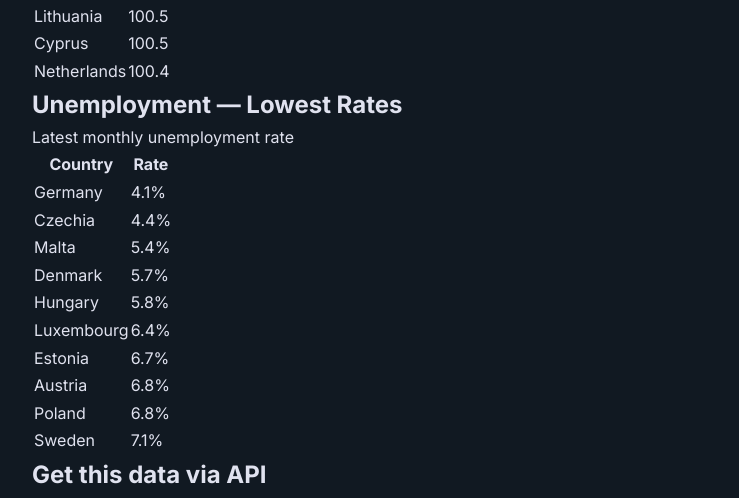
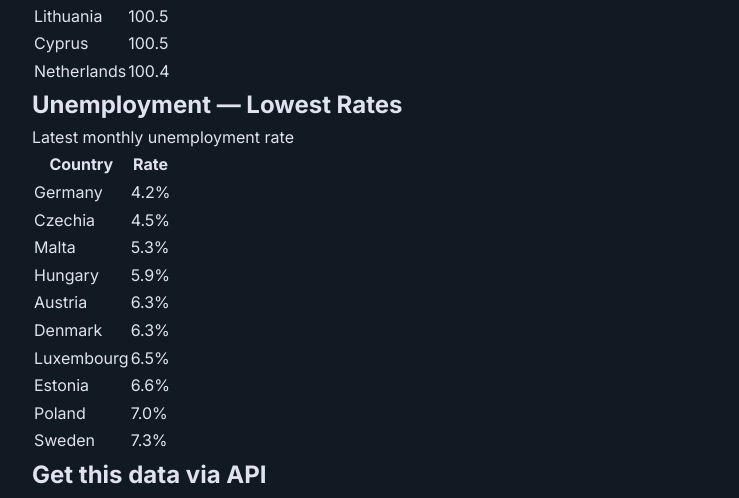
Before and after one commit to aethar-dev/aethar-data-pages, a Next.js app: page /reports/weekly-2026-w22 in a window 1280 px wide. Shown: the part 874-1372 px from the top of the page, without its empty margins (82-821 px from the left). Built offline with nearby package versions, Linux system fonts and the light colour scheme.

Commit message:
data: weekly report 2026-05-28 [skip ci]

```diff
--- a/app/reports/weekly-2026-w22/page.tsx
+++ b/app/reports/weekly-2026-w22/page.tsx
@@ -124,43 +124,43 @@
           <tbody>
               <tr key="DE" className="border-b border-[#2A2D3A]/50">
                 <td className="py-2 pr-4 text-sm text-white">Germany</td>
-                <td className="py-2 text-right font-mono text-sm text-[#4DD0E1]">4.1%</td>
+                <td className="py-2 text-right font-mono text-sm text-[#4DD0E1]">4.2%</td>
               </tr>
               <tr key="CZ" className="border-b border-[#2A2D3A]/50">
                 <td className="py-2 pr-4 text-sm text-white">Czechia</td>
-                <td className="py-2 text-right font-mono text-sm text-[#4DD0E1]">4.4%</td>
+                <td className="py-2 text-right font-mono text-sm text-[#4DD0E1]">4.5%</td>
               </tr>
               <tr key="MT" className="border-b border-[#2A2D3A]/50">
                 <td className="py-2 pr-4 text-sm text-white">Malta</td>
-                <td className="py-2 text-right font-mono text-sm text-[#4DD0E1]">5.4%</td>
+                <td className="py-2 text-right font-mono text-sm text-[#4DD0E1]">5.3%</td>
+              </tr>
+              <tr key="HU" className="border-b border-[#2A2D3A]/50">
+                <td className="py-2 pr-4 text-sm text-white">Hungary</td>
+                <td className="py-2 text-right font-mono text-sm text-[#4DD0E1]">5.9%</td>
+              </tr>
+              <tr key="AT" className="border-b border-[#2A2D3A]/50">
+                <td className="py-2 pr-4 text-sm text-white">Austria</td>
+                <td className="py-2 text-right font-mono text-sm text-[#4DD0E1]">6.3%</td>
               </tr>
               <tr key="DK" className="border-b border-[#2A2D3A]/50">
                 <td className="py-2 pr-4 text-sm text-white">Denmark</td>
-                <td className="py-2 text-right font-mono text-sm text-[#4DD0E1]">5.7%</td>
-              </tr>
-              <tr key="HU" className="border-b border-[#2A2D3A]/50">
-                <td className="py-2 pr-4 text-sm text-white">Hungary</td>
-                <td className="py-2 text-right font-mono text-sm text-[#4DD0E1]">5.8%</td>
+                <td className="py-2 text-right font-mono text-sm text-[#4DD0E1]">6.3%</td>
               </tr>
               <tr key="LU" className="border-b border-[#2A2D3A]/50">
                 <td className="py-2 pr-4 text-sm text-white">Luxembourg</td>
-                <td className="py-2 text-right font-mono text-sm text-[#4DD0E1]">6.4%</td>
+                <td className="py-2 text-right font-mono text-sm text-[#4DD0E1]">6.5%</td>
               </tr>
               <tr key="EE" className="border-b border-[#2A2D3A]/50">
                 <td className="py-2 pr-4 text-sm text-white">Estonia</td>
-                <td className="py-2 text-right font-mono text-sm text-[#4DD0E1]">6.7%</td>
-              </tr>
-              <tr key="AT" className="border-b border-[#2A2D3A]/50">
-                <td className="py-2 pr-4 text-sm text-white">Austria</td>
-                <td className="py-2 text-right font-mono text-sm text-[#4DD0E1]">6.8%</td>
+                <td className="py-2 text-right font-mono text-sm text-[#4DD0E1]">6.6%</td>
               </tr>
               <tr key="PL" className="border-b border-[#2A2D3A]/50">
                 <td className="py-2 pr-4 text-sm text-white">Poland</td>
-                <td className="py-2 text-right font-mono text-sm text-[#4DD0E1]">6.8%</td>
+                <td className="py-2 text-right font-mono text-sm text-[#4DD0E1]">7.0%</td>
               </tr>
               <tr key="SE" className="border-b border-[#2A2D3A]/50">
                 <td className="py-2 pr-4 text-sm text-white">Sweden</td>
-                <td className="py-2 text-right font-mono text-sm text-red-400">7.1%</td>
+                <td className="py-2 text-right font-mono text-sm text-red-400">7.3%</td>
               </tr>
           </tbody>
         </table>
```
